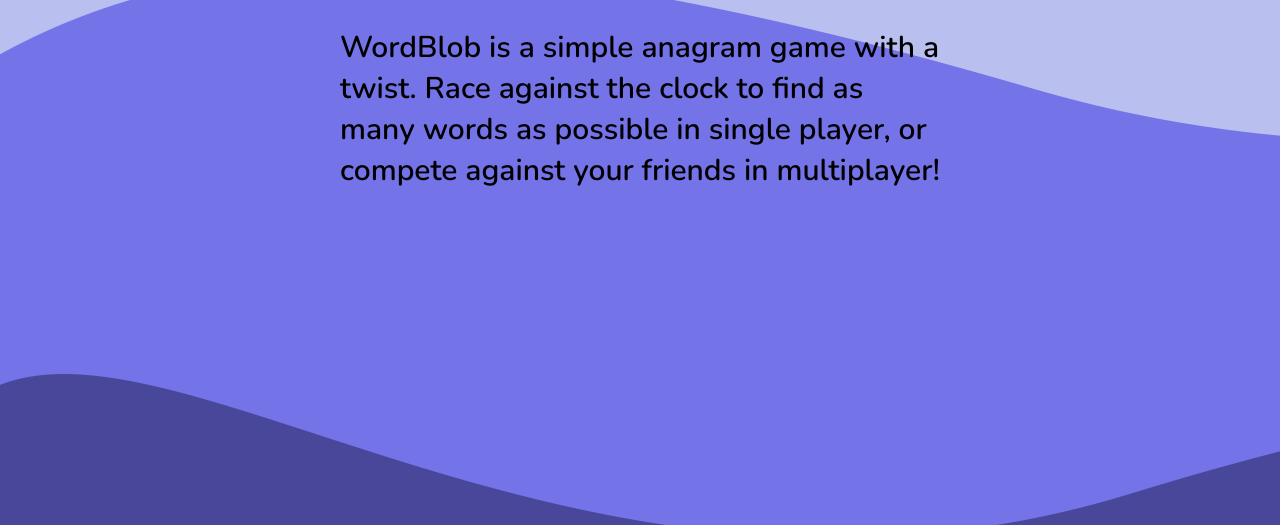
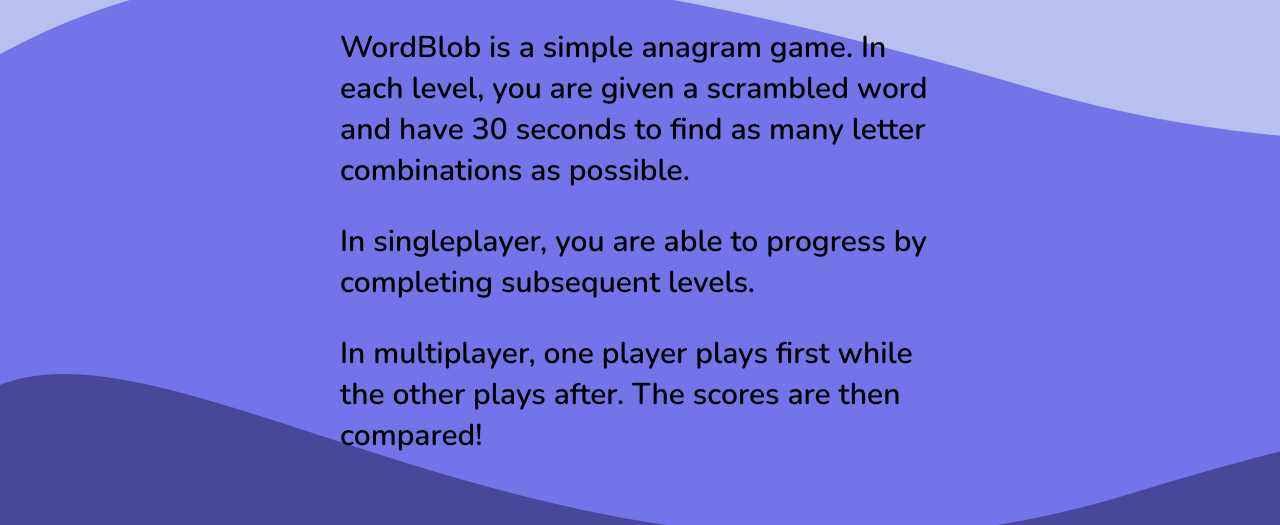
Before and after one commit to elingu3/word-game, a website: page instructions.html in a window 1280 px wide. Shown: the part 275-800 px from the top of the page. Drawn offline with nearby package versions, Linux system fonts and the light colour scheme.

Commit message:
Updated readme and instructions page

```diff
--- a/instructions.html
+++ b/instructions.html
@@ -11,9 +11,12 @@
         <button onclick="goToPage('index.html')" id="button">Exit</button>
       <h1>Instructions</h1>
       <h2>Welcome to WordBlob!</h2>
-      <p> WordBlob is a simple anagram game with a twist. Race against the clock to find as many words as possible in single player, or compete against your friends in multiplayer! </p>
 
-      </style>
+      <p>WordBlob is a simple anagram game. In each level, you are given a scrambled word and have 30 seconds to find as many letter combinations as possible.
+        <p>In singleplayer, you are able to progress by completing subsequent levels.  </p>
+        <p>In multiplayer, one player plays first while the other plays after. The scores are then compared!</p>
+
+
     </body>
 </head>
 <script src="Save.js"></script>
```
Also changed, not shown: README.md.
